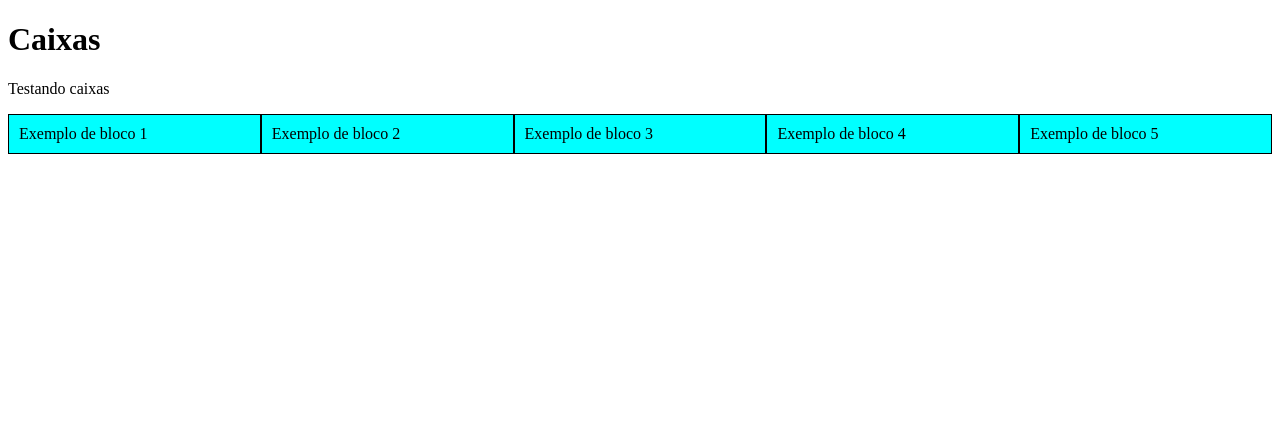
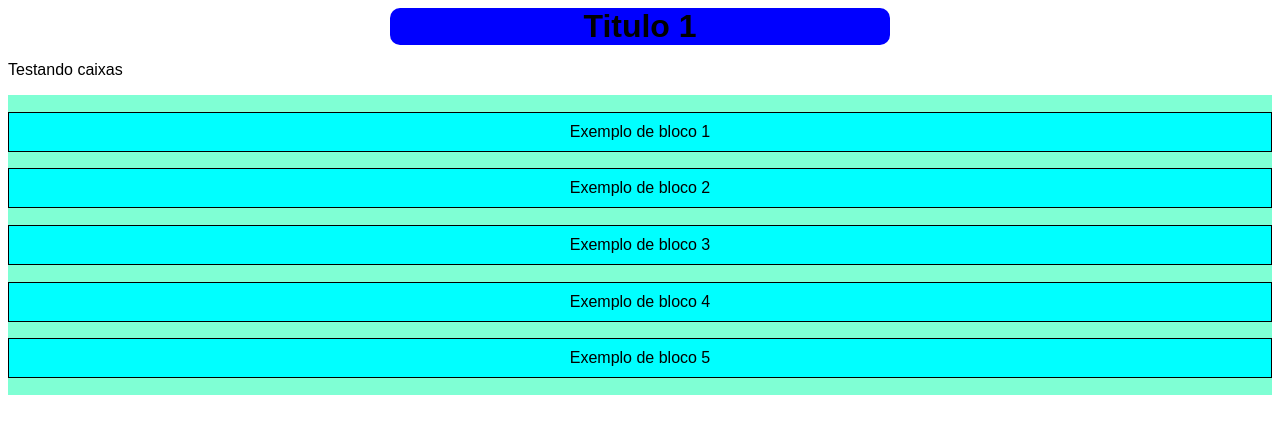
Before and after one commit to Vitor213/html-css, a plain HTML site: page EXERCICIOS/EX028/inddex3.html in a window 1280 px wide. Drawn offline with Linux system fonts and the light colour scheme.

Commit message:
Justify-content: space-beteween;

```diff
--- a/EXERCICIOS/EX028/inddex3.html
+++ b/EXERCICIOS/EX028/inddex3.html
@@ -6,25 +6,41 @@
     <title>Document</title>
     <style>
 
+        *{
+            font-family: Arial, Helvetica, sans-serif;
+        }
+
     .caixa-pai{
+        height: 300px;
        display: flex;
       /* flex-direction: row;
        flex-wrap: wrap-reverse; */
-       flex-flow: row wrap;
+       flex-flow: column nowrap;
+       justify-content:space-evenly;
+
         background-color: aquamarine;
     }
     .filho-item{
         border: 1px solid black;
         padding: 10px;
         background-color: aqua;
-        flex: auto;
+        text-align: center;
+    }
+
+    body > h1{
+        text-align: center;
+        background-color: blue;
+        width: 500px;
+        border-radius: 10px;
+        margin: auto;
+
 
     }
 
     </style>
 </head>
 <body>
-    <h1>Caixas</h1>
+    <h1>Titulo 1</h1>
     <p>Testando caixas</p>
     <div class="caixa-pai">
         <div class="filho-item" >Exemplo de bloco 1</div>
```
